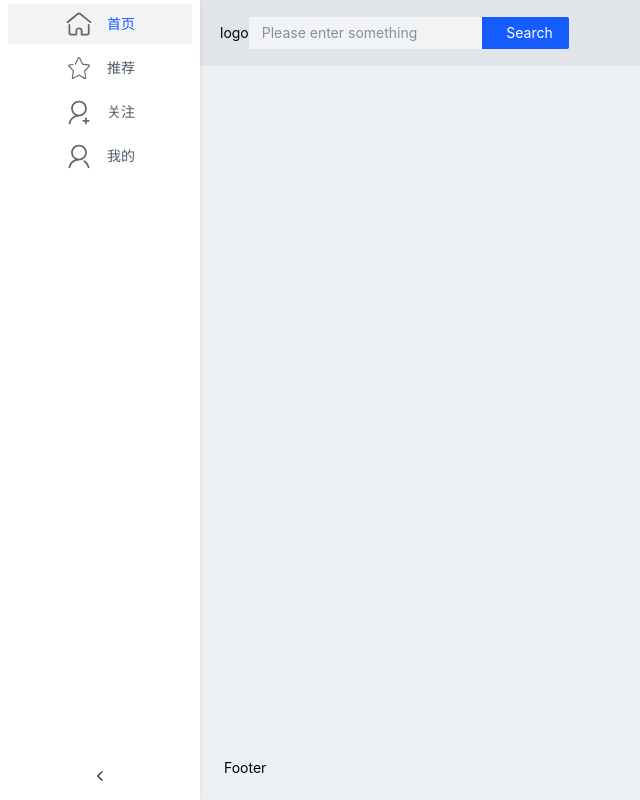
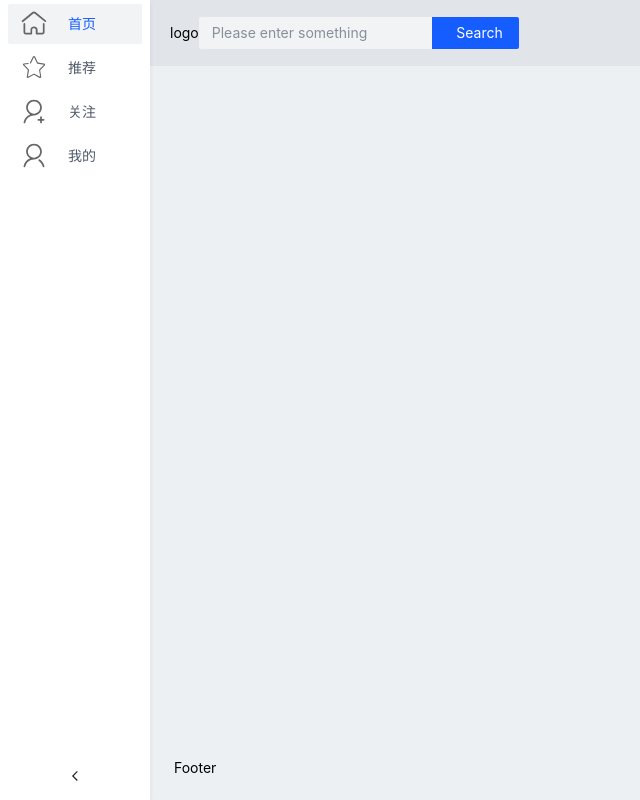
Before and after one commit to HNIT-IoT-Lab/qiniu-video-front, a Vue app: page /home in a window 1280 px wide. Shown: the whole page, without its empty margins (0-640 px from the left). Built offline with nearby package versions, Linux system fonts and the light colour scheme.

Commit message:
🐞 fix(menu-icon): fix-menuIconWidth

```diff
--- a/src/components/MenuTree/MenuTree.vue
+++ b/src/components/MenuTree/MenuTree.vue
@@ -1,10 +1,15 @@
 <template>
-    <a-menu v-for="(value, key) in menuList" :key="key" :selected-keys="currentSelectKeys"  :style="{ width: '100%' }"
+    <a-menu v-for="(value, key) in menuList" :key="key" :selected-keys="currentSelectKeys"  style=" width: 150px"
             @menuItemClick="onClickMenuItem">
         <template v-for="(item, index) in value" :key="item.name">
             <a-menu-item>
-                <CpIcon :name="item.meta.icon"/>
-                {{ item.meta.title }}
+                <template v-slot:icon>
+                    <CpIcon :name="item.meta.icon"/>
+                </template>
+
+                <div style="margin-left: 20px;">
+                    {{ item.meta.title }}
+                </div>
             </a-menu-item>
         </template>
     </a-menu>
@@ -56,8 +61,11 @@ onMounted(() => {
   align-items: center;
   justify-content: center;
   .cp-icon{
-    margin-right: 14px;
+    // margin-right: 14px;
   }
+}
+.arco-menu-icon{
+  margin-right: 0 !important;
 }
 
 </style>
--- a/src/views/layout/DefaultLayoutPage.vue
+++ b/src/views/layout/DefaultLayoutPage.vue
@@ -1,6 +1,6 @@
 <template>
     <a-layout class="layout">
-        <a-layout-sider collapsible>
+        <a-layout-sider collapsible :width="150">
             <div class="logo"></div>
             <MenuTree />
         </a-layout-sider>
--- a/src/views/login/LoginPage.vue
+++ b/src/views/login/LoginPage.vue
@@ -105,9 +105,9 @@ onMounted(() => {
                             <a-input v-model="form.code" placeholder="验证码" class="form_input" />
                             <a-link @click="sendCode" class="form_link code" :disabled="codeDisabled">{{ isSendCode ? '已发送':'发送验证码' }}</a-link>
                         </a-form-item>
-                        <a-form-item>
+                        <!-- <a-form-item>
                             <a-link href="link" class="form_link forget-pwd">忘记密码？</a-link>
-                        </a-form-item>
+                        </a-form-item> -->
                         <!-- <a-form-item>
                             <a class="form_link">忘记密码？</a>
                         </a-form-item> -->
@@ -248,11 +248,11 @@ onMounted(() => {
             transition: 0.1s;
         }
 
-        .iconfont:hover {
-            opacity: 1;
-            transition: 0.15s;
-            cursor: pointer;
-        }
+        // .iconfont:hover {
+        //     opacity: 1;
+        //     transition: 0.15s;
+        //     cursor: pointer;
+        // }
 
         .form_input {
             width: 350px;
```
